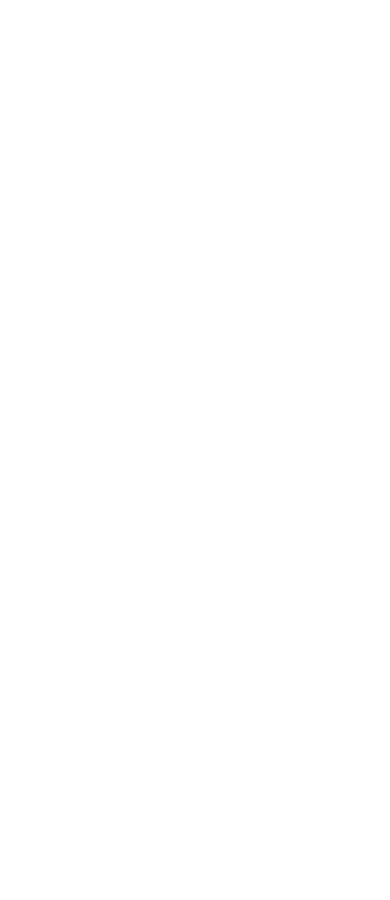
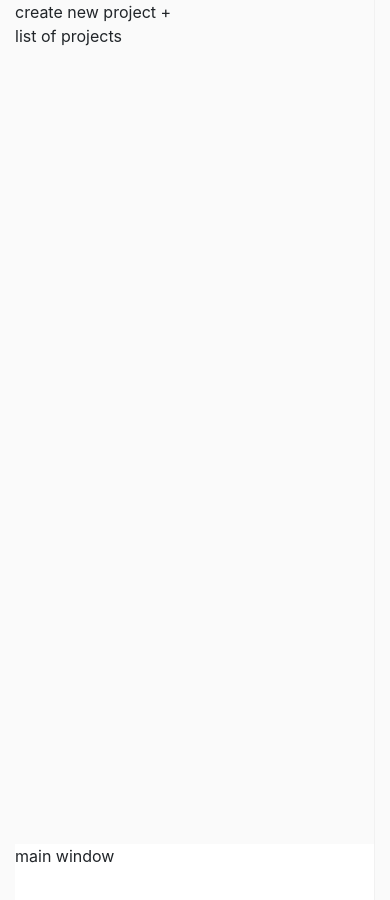
Before and after one commit to AlexRobi/todo-list-app, a website built with webpack: page dist/index.html in a window 390 px wide. Shown: the top 900 px of the page. Before the commit the page ends 844 px from the top, so only its background shows below. Built offline with nearby package versions, Linux system fonts and the light colour scheme.

Commit message:
add main colum and nav left column

```diff
--- a/dist/index.html
+++ b/dist/index.html
@@ -1,5 +1,6 @@
 <!doctype html>
 <html lang="en-us">
+
   <head>
     <title>ToDo-List-App</title>
     <!-- Required meta tags -->
@@ -9,11 +10,30 @@
     <link rel="stylesheet" href="https://stackpath.bootstrapcdn.com/bootstrap/4.1.1/css/bootstrap.min.css"
       integrity="sha384-WskhaSGFgHYWDcbwN70/dfYBj47jz9qbsMId/iRN3ewGhXQFZCSftd1LZCfmhktB"
       crossorigin="anonymous">
+    <link rel="stylesheet" href="https://use.fontawesome.com/releases/v5.0.13/css/all.css" integrity="sha384-DNOHZ68U8hZfKXOrtjWvjxusGo9WQnrNx2sqG0tfsghAvtVlRW3tvkXWZh58N9jp"
+      crossorigin="anonymous">
+    <link rel="stylesheet" type="text/css" href="style.css">
   </head>
+
+
+
   <body>
 
-    <!-- Optional JavaScript -->
-    <script src="bundle.js"></script>
+    <div class="wrapper  container  h-100">
+      <div class="row no-gutters h-100">
+        <div class="col-md-4  nav-col-left h-100">
+          <div>create new project +</div>
+          <div>list of projects</div>
+
+        </div>
+        <div class="col-md-8  main-window h-100">
+          <div>main window</div>
+        </div>
+      </div>
+    </div>
+
+
+
     <!-- jQuery first, then Popper.js, then Bootstrap JS -->
     <script src="https://code.jquery.com/jquery-3.3.1.slim.min.js"
       integrity="sha384-q8i/X+965DzO0rT7abK41JStQIAqVgRVzpbzo5smXKp4YfRvH+8abtTE1Pi6jizo"
@@ -24,6 +44,8 @@
     <script src="https://stackpath.bootstrapcdn.com/bootstrap/4.1.1/js/bootstrap.min.js"
       integrity="sha384-smHYKdLADwkXOn1EmN1qk/HfnUcbVRZyYmZ4qpPea6sjB/pTJ0euyQp0Mk8ck+5T"
       crossorigin="anonymous"></script>
+    <!-- Optional JavaScript -->
+    <script src="bundle.js"></script>
+  </body>
 
-</body>
 </html>
--- a/dist/style.css
+++ b/dist/style.css
@@ -0,0 +1,85 @@
+/*
+ * CONTENTS
+*/
+
+
+
+
+/*
+ * SETTINGS
+ * Global...............Globally-available variables and config.
+*/
+
+
+
+/*
+ * TOOLS
+ * Mixins...............Useful mixins.
+*/
+
+
+
+
+
+/*
+ * GENERIC
+ * Normalize.css........A level playing field.
+ * Box-sizing...........Better default `box-sizing`.
+*/
+
+
+
+
+
+/*
+ * BASE
+ * Headings.............H1–H6 styles.
+*/
+
+
+
+
+
+/*
+ * OBJECTS
+ * Wrappers.............Wrapping and constraining elements.
+ */
+
+ /*------------------------------------*\
+  #NAVIGATION COLUMN LEFT
+\*------------------------------------*/
+html, body {
+  height: 100%;
+  background-color: #fafafa;
+}
+
+
+
+.nav-col-left {
+  background-color: #fafafa;
+  border-right: 1px solid #f1f1f1;
+}
+
+.main-window {
+  background-color: #fff;
+  border-right: 1px solid #f1f1f1;
+}
+
+
+
+
+/*
+ * COMPONENTS
+ * Page-head............The main page header.
+ * Page-foot............The main page footer.
+ * Buttons..............Button elements.
+ */
+
+
+
+
+
+ /*
+ * TRUMPS
+ * Text.................Text helpers.
+ */
```
